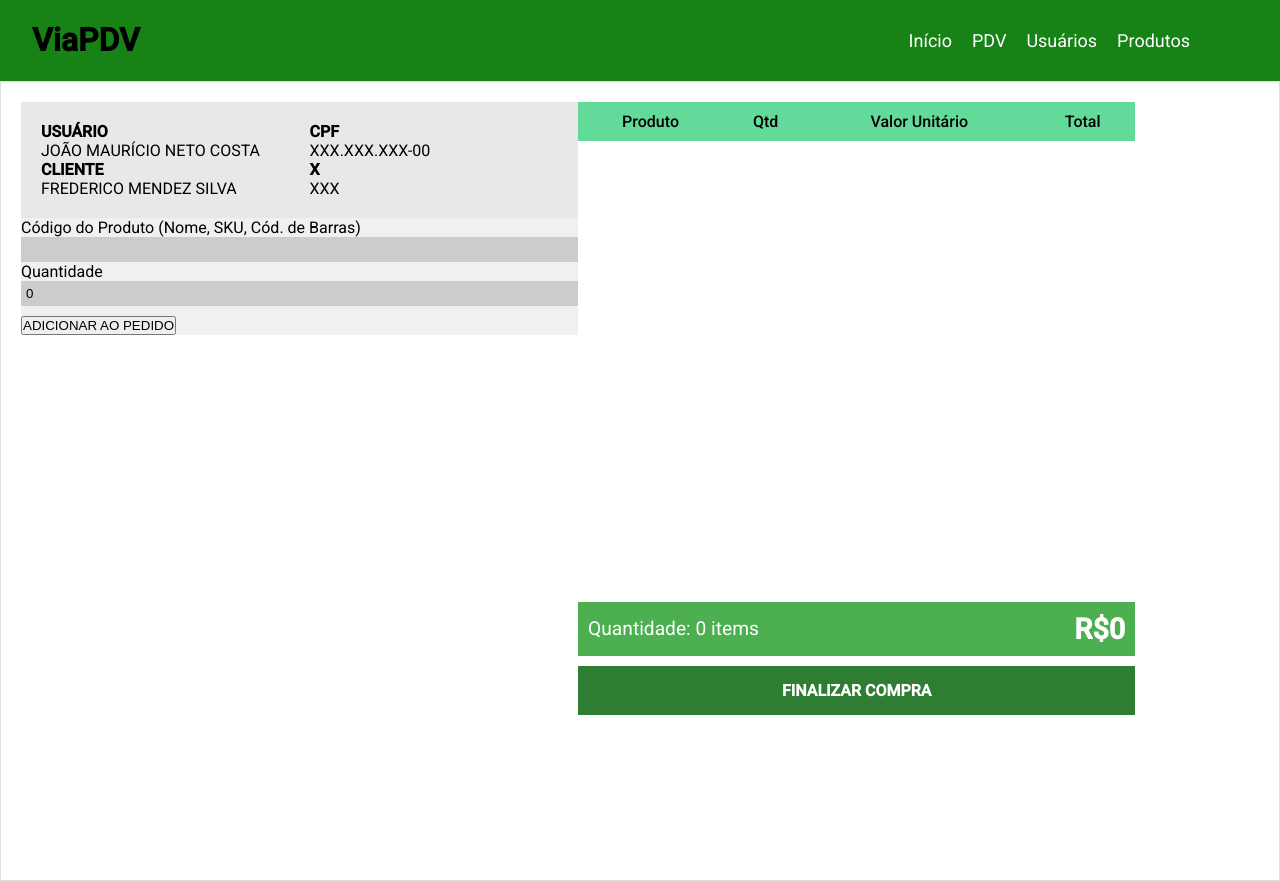
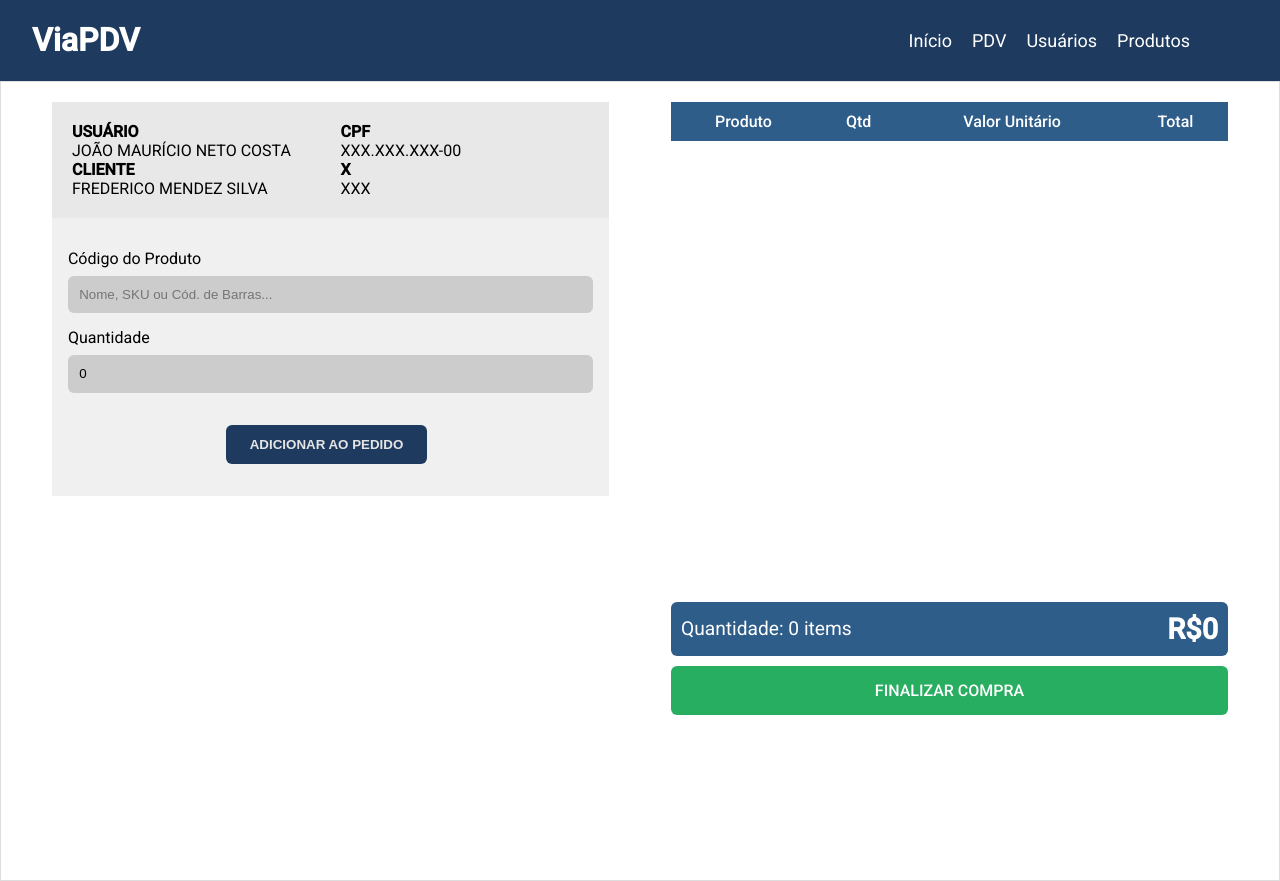
Before and after one commit to MatheusEzaquiel/PDV-Frontend, an Angular app: page /pdv in a window 1280 px wide. Built offline with nearby package versions, Linux system fonts and the light colour scheme.

Commit message:
Style: Change color design

```diff
--- a/src/app/components/navbar/navbar.component.css
+++ b/src/app/components/navbar/navbar.component.css
@@ -1,8 +1,9 @@
 .header {
-    background-color: #178317;
+    background-color: var(--color-primary);
     display: flex;
     justify-content: space-between;
     padding: 0 2rem;
+    color: var(--color-text-light);
 }
 .navbar {
     padding: 10px 3rem;
@@ -18,6 +19,6 @@
 }
 
 .navbar a:hover {
-    background-color: darkgreen;
+    /*background-color: ;*/
     border-radius: 5px;
 }
--- a/src/app/components/users-panel/users-panel.component.css
+++ b/src/app/components/users-panel/users-panel.component.css
@@ -13,7 +13,7 @@
 }
 
 .box-user {
-    background-color: #e3f3eb;
+    background-color: var(--color-neutral-light);
     padding: 0.5rem;
     padding-left: 1rem;
     margin-top: 1rem;
@@ -58,7 +58,7 @@
     }
 
     .btn.edit {
-        background-color: #2563eb;
+        background-color: var(--color-status-success);;
         color: white;
     }
 
--- a/src/app/pages/pdv-page/pdv-page.component.css
+++ b/src/app/pages/pdv-page/pdv-page.component.css
@@ -7,7 +7,7 @@
  body {
    font-family: Arial, sans-serif;
    margin: 0;
-   background: #f8f8f8;
+   background: var(--color-neutral-light);
  }
 
  .container {
@@ -21,10 +21,10 @@
    background: white;
    border: 1px solid #ddd;
    display: flex;
+   justify-content: space-around;
  }
 
  .section-title {
-   background-color: #3db14a;
    padding: 10px;
    color: white;
    font-weight: bold;
@@ -50,46 +50,39 @@
    padding: 10px;
  }
 
- /*.form-section, .cart-section {
-      flex: 1;
-
-      padding: 10px;
-    }*/
  .form-section {
    width: 100%;
+   padding: 1rem;
    background-color: #f0f0f0;
  }
 
  .form-group {
-   margin-bottom: 10px;
+  margin-top: 15px;
  }
 
- /* END - LEFT COLUMN SECTION */
-
- /* RIGHT - COLUMN SECTION */
- .right-col-section {
-   width: 45%;
-   height: 100%;
+ .form-group input {
+  margin-top: 0.5rem;
+  padding: 0.7rem;
+  border-radius: 6px;
 }
 
- /*.middle-section {
-      display: flex;
-      gap: 20px;
-      padding: 10px;
-    }*/
-
-
-
- input[type="text"] {
-   width: 100%;
-   padding: 5px;
-   background: #ccc;
+ .btn-send-sale {
+  background-color: var(--color-primary);
+  color: var(--color-neutral-light);
   border: none;
+  padding: 12px 24px;
+  margin: 1rem 0;
+  border-radius: 6px;
+  font-weight: bold;
+  cursor: pointer;
+  transition: background-color 0.3s ease;
  }
 
  .button-group {
    display: flex;
-   justify-content: space-between;
+   justify-content: center;
+   justify-items: center;
+   margin: 1rem 0.5rem 0 0;
  }
 
  .btn {
@@ -99,7 +92,6 @@
    font-weight: bold;
    cursor: pointer;
    flex: 1;
-   margin: 5px;
  }
 
  .btn-red {
@@ -107,16 +99,33 @@
  }
 
  .btn-green {
-   background-color: #4caf50;
+   background-color: var(--color-status-succes);
+   border-radius: 6px;
+ }
+ /* END - LEFT COLUMN SECTION */
+
+ /* RIGHT - COLUMN SECTION */
+ .right-col-section {
+   width: 45%;
+   height: 100%;
  }
 
+ input[type="text"] {
+   width: 100%;
+   padding: 5px;
+   background: #ccc;
+   border: none;
+ }
+
+
  .finalize {
-   background-color: #2e7d32;
-   color: white;
+   background-color: var(--color-status-success);
+   color: var(--color-text-light);
    padding: 15px;
    text-align: center;
-   font-weight: bold;
+   font-weight: 500;
    margin-top: 10px;
+   border-radius: 6px;
  }
 
  .table-cart {
@@ -128,24 +137,26 @@
    border-collapse: collapse;
  }
 
- th,td {
+ th,
+ td {
    padding: 10px;
    text-align: center;
    background-color: #ccc;
  }
 
-
  th {
-  background-color: #62da9a;
-  font-weight: 570;
+  color: var(--color-text-light);
+   background-color: var(--color-blue-secondary);
+   font-weight: 500;
  }
 
 
  .total-section {
-   background-color: #4caf50;
+   background-color: var(--color-blue-secondary);
    padding: 10px;
    color: white;
    font-size: 1.2em;
+   border-radius: 6px;
  }
 
  .total-value {
--- a/src/app/pages/pdv-page/pdv-page.component.html
+++ b/src/app/pages/pdv-page/pdv-page.component.html
@@ -1,11 +1,3 @@
-<!--<form (ngSubmit)="onSubmit()">
-    <div class="field-group">
-        <label for="product-search">Código do Produto (Nome, SKU, Cód. de Barras)</label>
-        <input type="text" id="product-search"  [formControl]="searchProduct" name="productSearch" required />
-    </div>
-    <button type="submit">Atualizar</button>
-</form>-->
-
 <ul *ngIf="productsFounded.length > 0" class="floating-list" [hidden]="!isVisible">
     <li *ngFor="let product of productsFounded">
         <strong>{{ product.name }}</strong><br />
@@ -38,9 +30,9 @@
         <div class="form-section">
 
             <form action="" (ngSubmit)="onSubmit()">
-                <div class="field-group">
-                    <label for="product-search">Código do Produto (Nome, SKU, Cód. de Barras)</label>
-                    <input type="text" id="product-search" [formControl]="searchProduct" name="productSearch"
+                <div class="form-group">
+                    <label class="default-label" for="product-search">Código do Produto</label>
+                    <input type="text" id="product-search" [formControl]="searchProduct" name="productSearch" placeholder="Nome, SKU ou Cód. de Barras..."
                         required />
                 </div>
 
@@ -50,7 +42,7 @@
                 </div>
 
                 <div class="button-group">
-                    <button cla ss="btn btn-green " (click)="addItemToSale()">ADICIONAR AO PEDIDO</button>
+                    <button class="btn-send-sale" (click)="addItemToSale()">ADICIONAR AO PEDIDO</button>
                 </div>
 
             </form>
--- a/src/app/pages/product-page/product-page.component.css
+++ b/src/app/pages/product-page/product-page.component.css
@@ -24,7 +24,7 @@
   }
 
   thead {
-    background-color: #007bff;
+    background-color: var(--color-blue-secondary);
     color: white;
   }
 
@@ -62,7 +62,7 @@
 
   .product-list > button {
     margin-top: 20px;
-    background-color: #007bff;
+    background-color: var(--color-blue-secondary);
     color: white;
     padding: 8px 16px;
     border-radius: 6px;
--- a/src/app/pages/users-page/users-page.component.css
+++ b/src/app/pages/users-page/users-page.component.css
@@ -4,7 +4,7 @@
     box-sizing: border-box;
     display: flex;
     margin: 0;
-    background-color: #be7123;
+    background: var(--color-neutral-light);
 }
 
 .form-section {
@@ -12,7 +12,6 @@
     height: 100%;
     padding: 1rem;
     margin: 0;
-    background-color: #0e8d4e;
 }
 
 /* Form */
@@ -59,7 +58,7 @@
 }
 
 .employeee-form button {
-    background-color: #178317;
+    background-color: var(--color-status-success);
     color: white;
     width: 80%;
     padding: 1rem;
@@ -73,8 +72,8 @@
 
 .employeee-form button:hover {
     background-color: #e4f0e4;
-    color: #178317;
-    border: solid 2px #178317;
+    color: var(--color-status-success);;
+    border: solid 2px var(--color-status-success);;
 }
 
 .employeee-form .incorrect {
--- a/src/styles.css
+++ b/src/styles.css
@@ -2,3 +2,22 @@
 
 html, body { height: 100%; }
 body { margin: 0; font-family: Roboto, "Helvetica Neue", sans-serif; }
+
+:root {
+  /* Paleta Empresarial Azul */
+  --color-primary: #1E3A5F;
+  --color-blue-secondary: #2F5D8A;
+  --color-accent-light: #4A90E2;
+
+  /* Neutros */
+  --color-neutral-dark: #2C2C2C;
+  --color-neutral-light: #E5E5E5;
+
+  /* Cores de Apoio */
+  --color-action: #F5A623;
+  --color-status-success: #27AE60;
+  --color-status-error: #E74C3C;
+
+  --color-text-main: var(--color-neutral-dark);
+  --color-text-light: #FFFFFF;
+}
```
Lines whose indentation alone changed are shown as unchanged.
